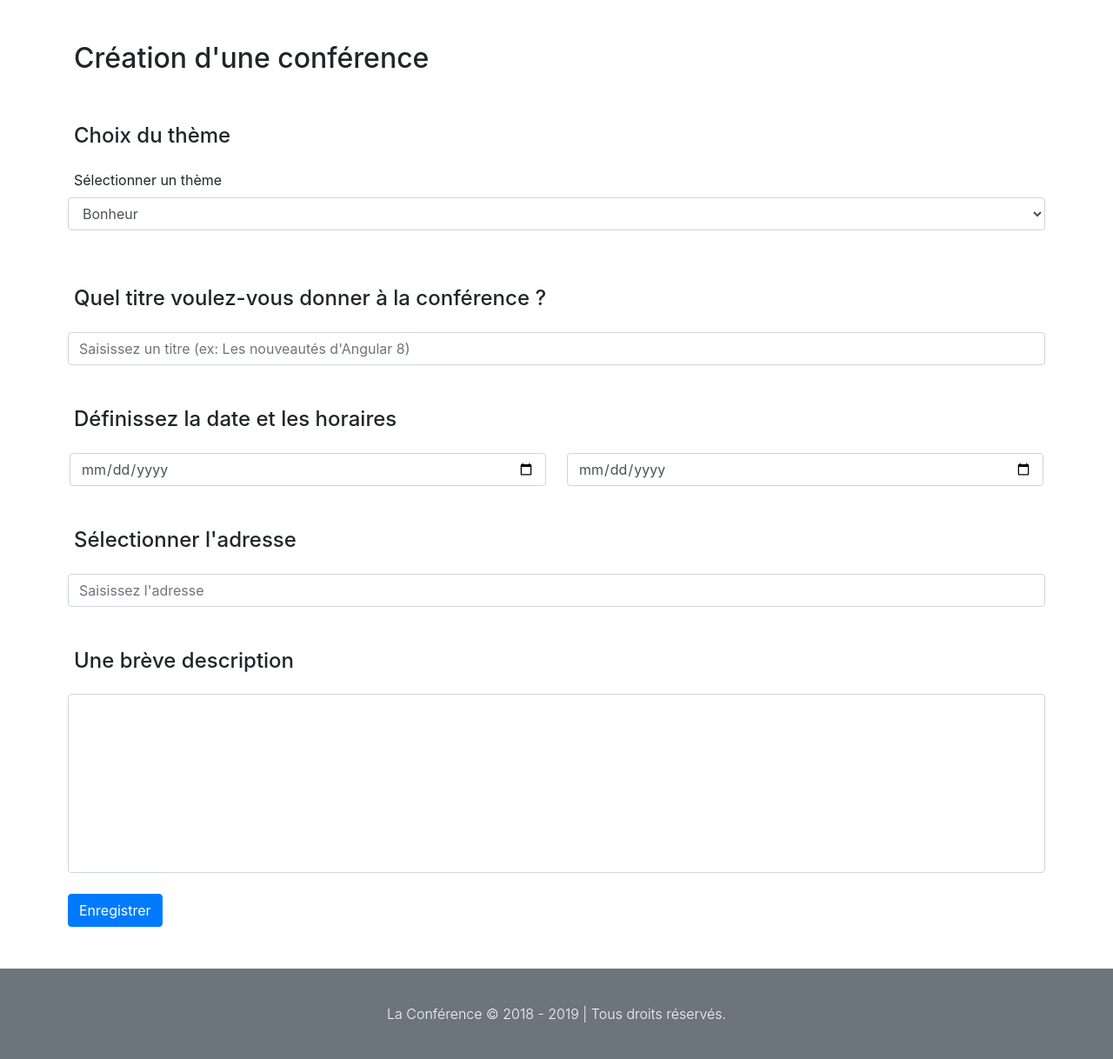
After one commit to eudzb/conf-project, a PHP site: page /creation-conf.php in a window 1280 px wide. The commit adds this page. Shown: the whole page at 87% size. Run offline with PHP 8.4, Linux system fonts and the light colour scheme.

Commit message:
small changes

```diff
--- /dev/null
+++ b/src/creation-conf.php
@@ -0,0 +1,103 @@
+<!DOCTYPE html>
+<html lang="en" dir="ltr">
+  <head>
+    <meta charset="utf-8">
+    <title>Conferank</title>
+    <link rel="stylesheet" href="https://stackpath.bootstrapcdn.com/bootstrap/4.3.1/css/bootstrap.min.css" integrity="sha384-ggOyR0iXCbMQv3Xipma34MD+dH/1fQ784/j6cY/iJTQUOhcWr7x9JvoRxT2MZw1T" crossorigin="anonymous">
+    <link href="https://fonts.googleapis.com/icon?family=Material+Icons" rel="stylesheet">
+    <link rel="stylesheet" href="../css/style.css">
+  </head>
+  <body>
+    <!-- HEADER CONFERENCE -->
+    <div class="container mt-5">
+      <h2>Création d'une conférence</h2>
+
+      <!-- MAIN BODY CREATION CONFERENCE -->
+      <div class="mt-2 mb-5">
+        <div class="row">
+          <h4 class="col mt-5 mb-4">Choix du thème</h4>
+        </div>
+        <div class="form-group row">
+        <label
+          for="choixTheme"
+          class="col">Sélectionner un thème</label>
+          <select class="form-control ml-2 mr-2" id="choixTheme">
+            <option>Bonheur</option>
+            <option>Cohesion d'équipe</option>
+            <option>Conduite du changement</option>
+            <option>Dépassement de soi</option>
+            <option>Digital / Technologie</option>
+            <option>Innovation</option>
+            <option>Management / Leadership</option>
+            <option>Motivation</option>
+            <option>Performance</option>
+            <option>Prise de risque</option>
+          </select>
+        </div>
+        <div class="row">
+          <h4 class="col mt-5 mb-4">Quel titre voulez-vous donner à la conférence ?</h4>
+        </div>
+        <div class="row">
+          <input
+          type="text"
+          name="titre"
+          placeholder="Saisissez un titre (ex: Les nouveautés d'Angular 8)"
+          class="form-control ml-2 mr-2">
+        </div>
+        <div class="row">
+          <h4 class="col mt-5 mb-4">Définissez la date et les horaires</h4>
+        </div>
+        <div class="form-row">
+          <div class="col p-0 mr-4">
+            <input
+            type="date"
+            name="date"
+            class="form-control">
+          </div>
+          <div class="col p-0">
+            <input
+            type="date"
+            name="date"
+            class="form-control">
+          </div>
+        </div>
+        <div class="row">
+          <h4 class="col mt-5 mb-4">Sélectionner l'adresse</h4>
+        </div>
+        <div class="row">
+          <input
+          type="text"
+          name="adresse"
+          placeholder="Saisissez l'adresse"
+          class="form-control ml-2 mr-2">
+        </div>
+        <div class="row">
+          <h4 class="col mt-5 mb-4">Une brève description</h4>
+        </div>
+        <div class="row">
+          <textarea
+          name="description"
+          rows="8"
+          cols="80"
+          class="form-control ml-2 mr-2"
+          style="resize: none"></textarea>
+        </div>
+        <div class="row">
+          <button
+          type="button"
+          name="enregister"
+          class="btn btn-primary ml-2 mr-2 mt-4">Enregistrer</button>
+        </div>
+      </div>
+    </div>
+  </body>
+
+  <!-- FOOTER -->
+  <footer>
+    <div class="bg-secondary pt-4 pb-4">
+      <p class="mt-3 mb-3 text-center font-weight-light text-light">
+        La Conférence © 2018 - 2019 | Tous droits réservés.
+      </p>
+    </div>
+  </footer>
+</html>
--- a/src/page-conf.php
+++ b/src/page-conf.php
@@ -1,6 +1,4 @@
-<!-- NAVBAR -->
-navbar
-  <!-- HEADER CONFERENCE -->
+<!-- HEADER CONFERENCE -->
 <div class="container mt-5">
   <div class="row shadow">
     <div class="col-md-8">
```
